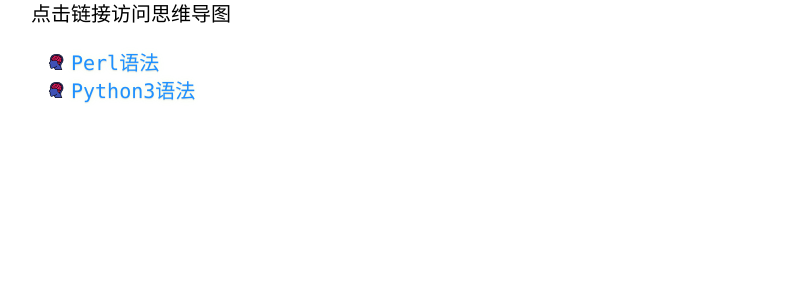
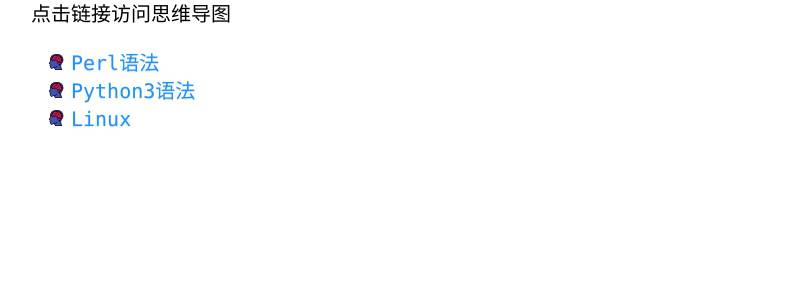
Before and after one commit to sn0wp3ak/sn0wp3ak.github.io, a Jekyll site: the page built from map.md, in a window 1280 px wide. Shown: the part 263-563 px from the top of the page, without its empty margins (109-921 px from the left). Built offline with Jekyll 4.4.1, drawn with Linux system fonts in a browser that asks for light colours.

Commit message:
add map Linux

```diff
--- a/map.md
+++ b/map.md
@@ -9,4 +9,5 @@ built with VYM(View Your Mind)<br>
 <ul>
 <li class="map"><a href="https://sn0wp3ak.github.io/Mind-Map/Perl_Syntax_Export/Perl_Syntax.html">Perl语法</a></li>
 <li class="map"><a href="https://sn0wp3ak.github.io/Mind-Map/Python3_Syntax_Export/Python3_Syntax.html">Python3语法</a></li>
+<li class="map"><a href="https://sn0wp3ak.github.io/Mind-Map/Linux_Export/Linux.html">Linux</a></li>
 </ul>
```
